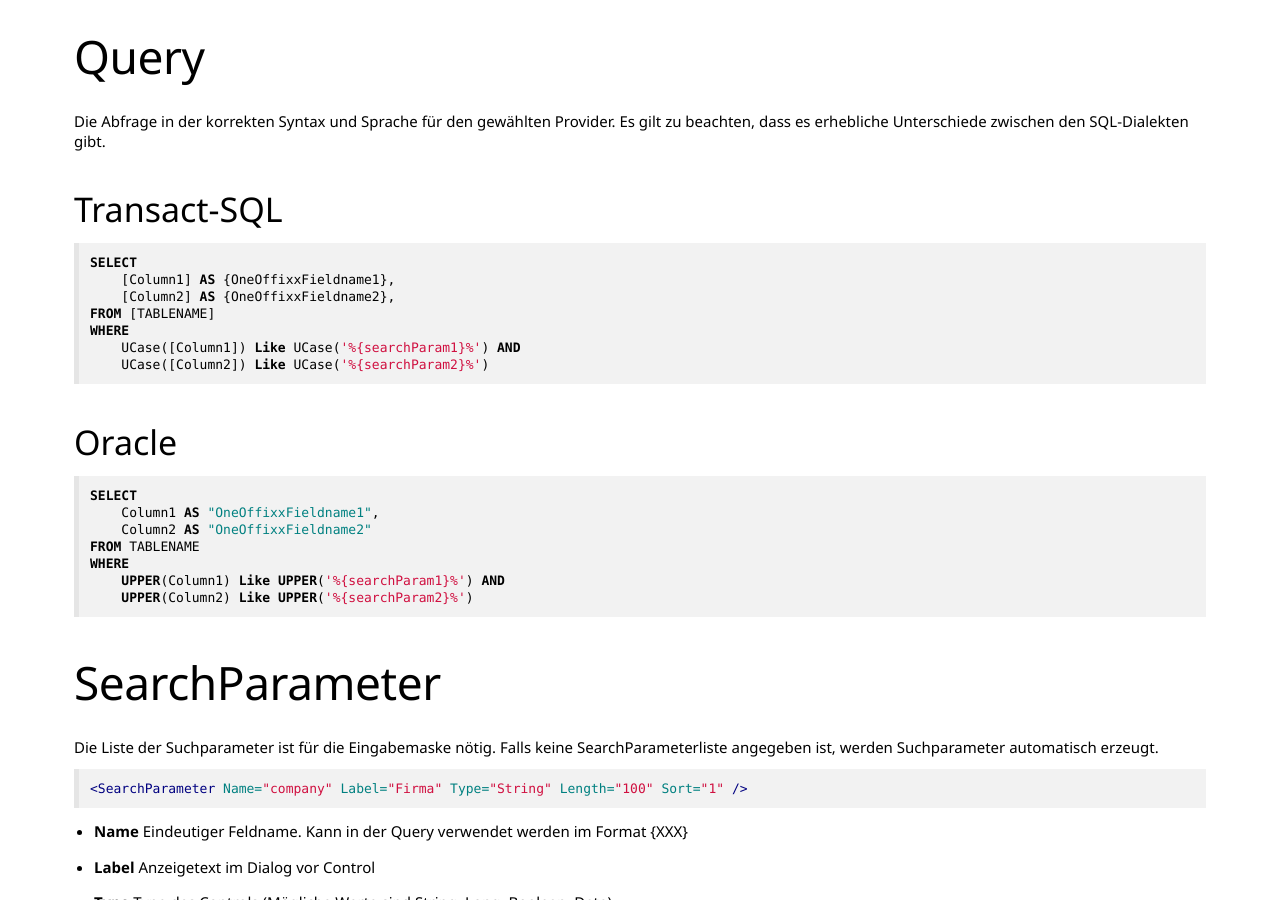
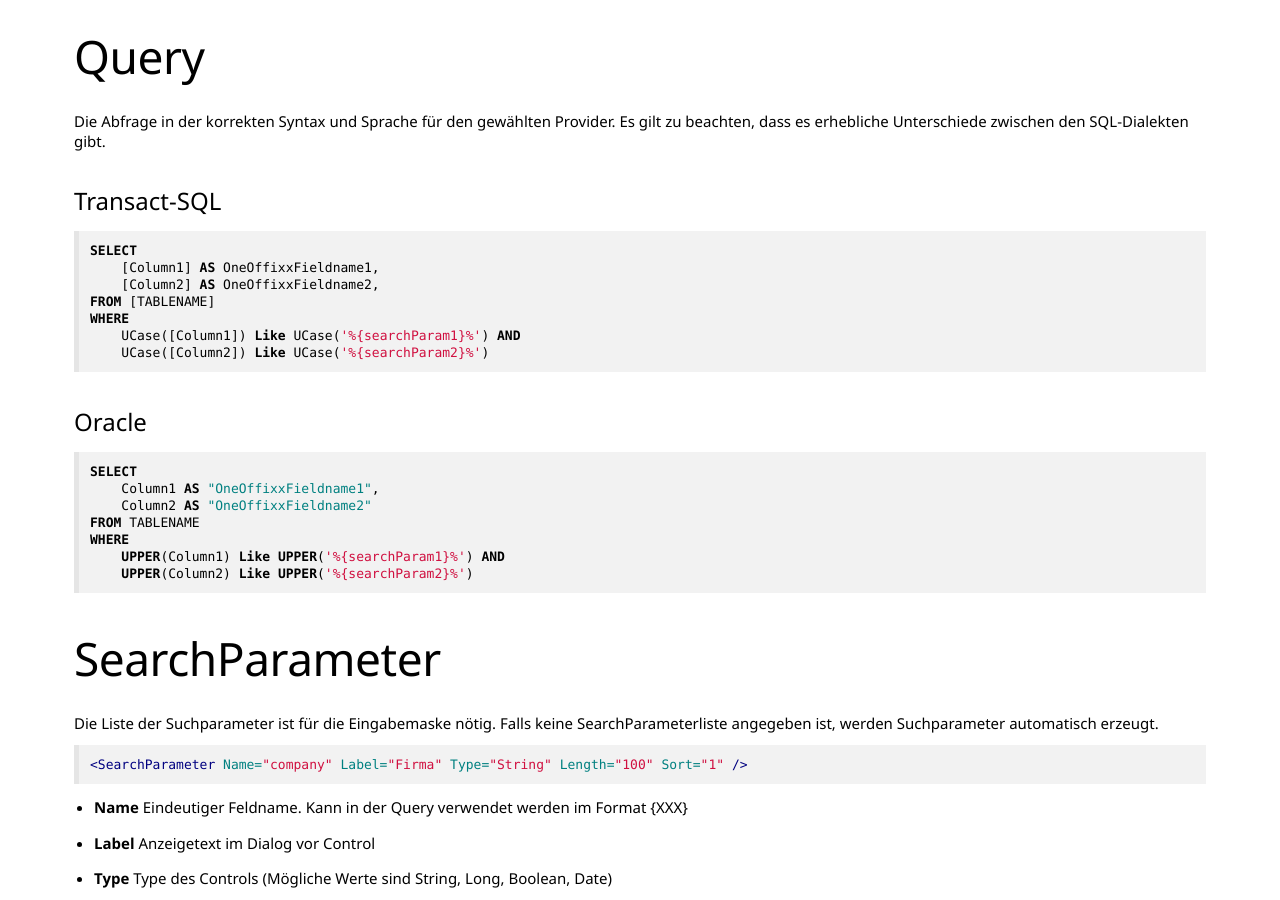
Before and after one commit to primesoft-group/oneoffixx-docs, a Jekyll site: the page built from _pages/docfunc/de/df-ap-genericsql.md, in a window 1280 px wide and 900 px high, scrolled down 1460 px. Built offline with Jekyll 4.4.1, drawn with Linux system fonts in a browser that asks for light colours; nearby versions of some CDN libraries; some web fonts are replaced.

Commit message:
Fixed formatting

````diff
--- a/_pages/docfunc/de/df-ap-genericsql.md
+++ b/_pages/docfunc/de/df-ap-genericsql.md
@@ -65,19 +65,19 @@ Adressen werden per SQL Select-Abfrage an der Datenquelle abgeholt und einem Adr
 
 Die Abfrage in der korrekten Syntax und Sprache für den gewählten Provider. Es gilt zu beachten, dass es erhebliche Unterschiede zwischen den SQL-Dialekten gibt.
 
-### Transact-SQL
+#### Transact-SQL
 
 ```sql
 SELECT
-    [Column1] AS {OneOffixxFieldname1},
-    [Column2] AS {OneOffixxFieldname2},
+    [Column1] AS OneOffixxFieldname1,
+    [Column2] AS OneOffixxFieldname2,
 FROM [TABLENAME]
 WHERE
     UCase([Column1]) Like UCase('%{searchParam1}%') AND
     UCase([Column2]) Like UCase('%{searchParam2}%')
 ```
 
-### Oracle
+#### Oracle
 
 ```sql
 SELECT
````
